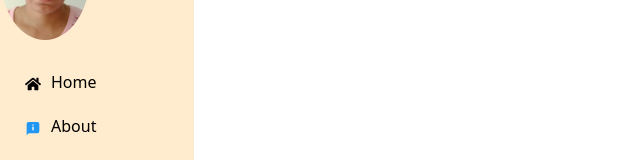
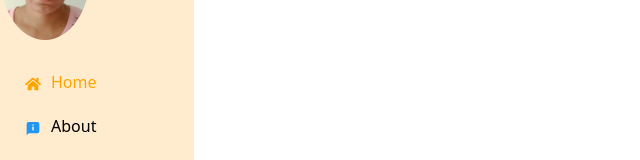
Before and after one commit to Yamini2001/Mern-Portfolio-App, a React (Create React App) app in the folder portfolio/: page / in a window 1280 px wide. In both pictures the pointer is over the element "Home". Shown: the part 136-296 px from the top of the page, without its empty margins (0-640 px from the left). Built offline with nearby package versions, Linux system fonts and the light colour scheme.

Commit message:
MenuUpdate

```diff
--- a/portfolio/src/Components/Menus/Menu.css
+++ b/portfolio/src/Components/Menus/Menu.css
@@ -29,3 +29,7 @@
 .nav-link svg{
     margin-right: 10px;
 }
+
+.nav-link:hover{
+    color: orange;
+}
```
